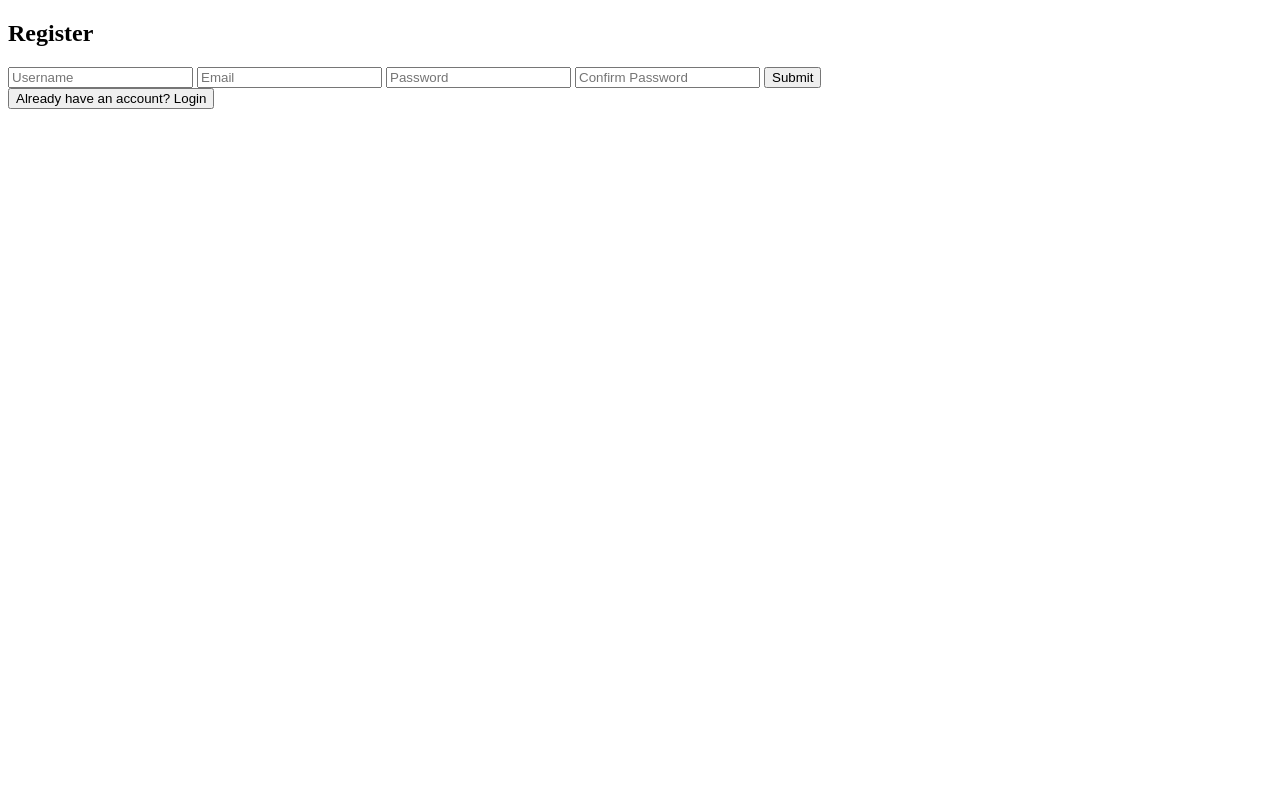
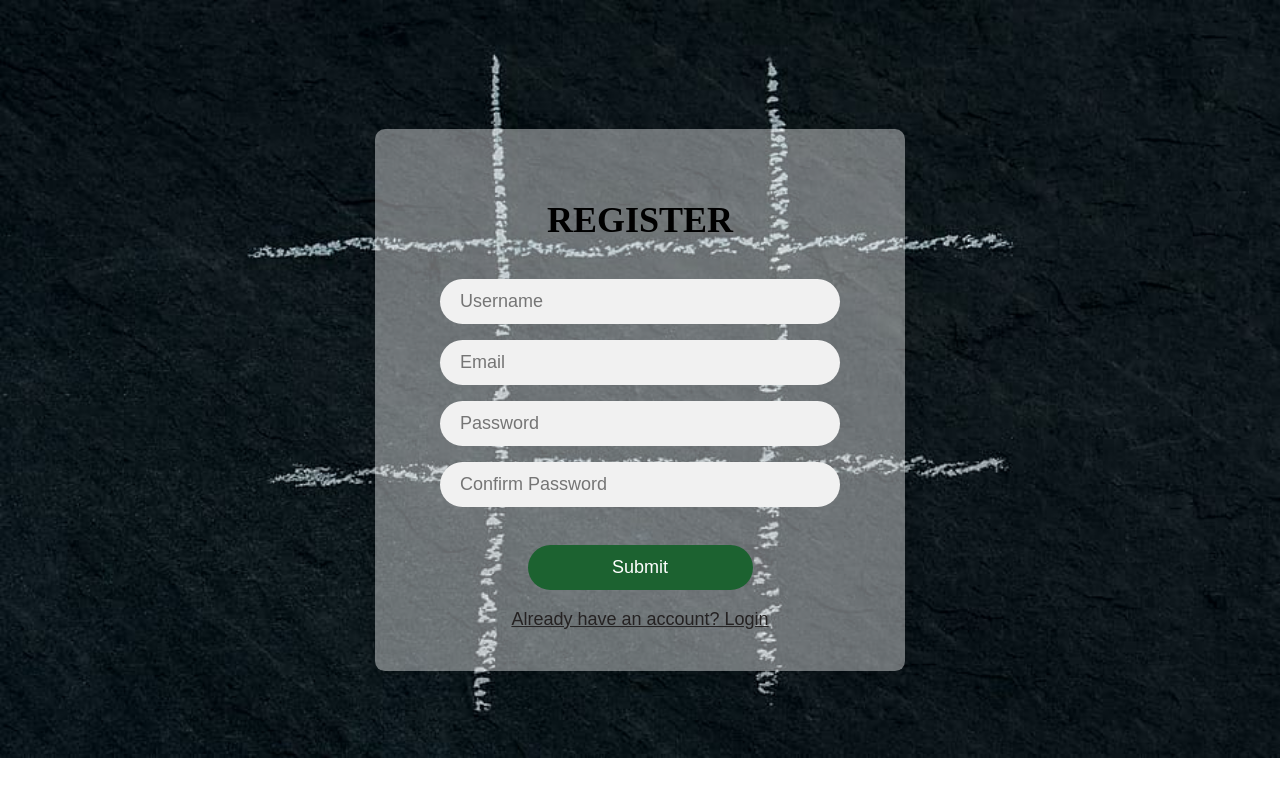
Before and after one commit to ahssanja/CSE_312_Group_Project, a Flask app: page /HTML/RegisterPage.html in a window 1280 px wide. Run offline with Flask 3, Linux system fonts and the light colour scheme.

Commit message:
new changes

```diff
--- a/CSS/RegisterPage.css
+++ b/CSS/RegisterPage.css
@@ -0,0 +1,77 @@
+body {
+    margin: 0;
+    padding: 0;
+    font-family: "Times New Roman", Times, serif;
+    background-color: white;
+}
+
+.form {
+    position: absolute;
+    top: 50%;
+    left: 50%;
+    transform: translate(-50%, -50%);
+    width: 450px;
+    padding: 40px;
+    background-color: white;
+    border-radius: 10px;
+    background-color: rgba(255, 255, 255, 0.4);
+    box-shadow: 0 0 20px rgba(0, 0, 0, 0.2);
+    text-align: center;
+}
+
+.form h2 {
+    margin-bottom: 30px;
+    color: black;
+    text-transform: uppercase;
+    font-size: 36px;
+    font-weight: 700;
+}
+
+.form input {
+    border: none;
+    border-radius: 25px;
+    margin: 8px 0;
+    width: 100%;
+    font-size: 18px;
+    color: #333;
+    outline: none;
+}
+.form input[type="text"]{
+        background-color: #f1f1f1;
+    padding: 12px 20px;
+    width: 80%;
+}
+.form input[type="password"] {
+    background-color: #f1f1f1;
+    padding: 12px 20px;
+    width: 80%;
+}
+.form input[type="email"]{
+        background-color: #f1f1f1;
+    padding: 12px 20px;
+    width: 80%;
+}
+
+.form input[type="submit"] {
+    background-color: #1c6230;
+    color: #fff;
+    padding: 12px 40px;
+    margin-top: 30px;
+    width: 50%;
+    cursor: pointer;
+    transition: all 0.3s ease;
+}
+
+.form input[type="submit"]:hover {
+    background-color: #0f2d65;
+}
+#go_back{
+
+    border: none;
+    background-color: transparent;
+    color: #252222;
+    margin-top: 10px;
+    font-size: 18px;
+    cursor: pointer;
+    text-decoration: underline;
+}
--- a/server.py
+++ b/server.py
@@ -9,8 +9,6 @@ import base64
 import secrets
 import random
 import time
-
-
 
 
 
--- a/templates/LoginPage.html
+++ b/templates/LoginPage.html
@@ -8,7 +8,7 @@
   <link href="../CSS/LoginPage.css" rel="stylesheet" type="text/css">
 </head>
 
-<body>
+<body style="background-image: url('../tac.jpeg'); background-repeat: no-repeat; background-size: cover;">
 
 
 <div class="form">
--- a/templates/RegisterPage.html
+++ b/templates/RegisterPage.html
@@ -8,7 +8,7 @@
   <link href="../CSS/RegisterPage.css" rel="stylesheet" type="text/css">
 </head>
 
-<body>
+<body style="background-image: url('../tac.jpeg'); background-repeat: no-repeat; background-size: cover;">
 
 <div class="form">
     <h2>Register</h2>
@@ -20,7 +20,7 @@
   <input class ="submitor" type="submit" value="Submit">
 </form>
 
-    <button id="go_bacl" onclick="window.location='/';">Already have an account? Login</button>
+    <button id="go_back" onclick="window.location='/';">Already have an account? Login</button>
 
 </div>
 </body>
```
Also changed, not shown: CSS/LoginPage.css (+72 -69 lines), tac.jpeg (added), 1 other file.
